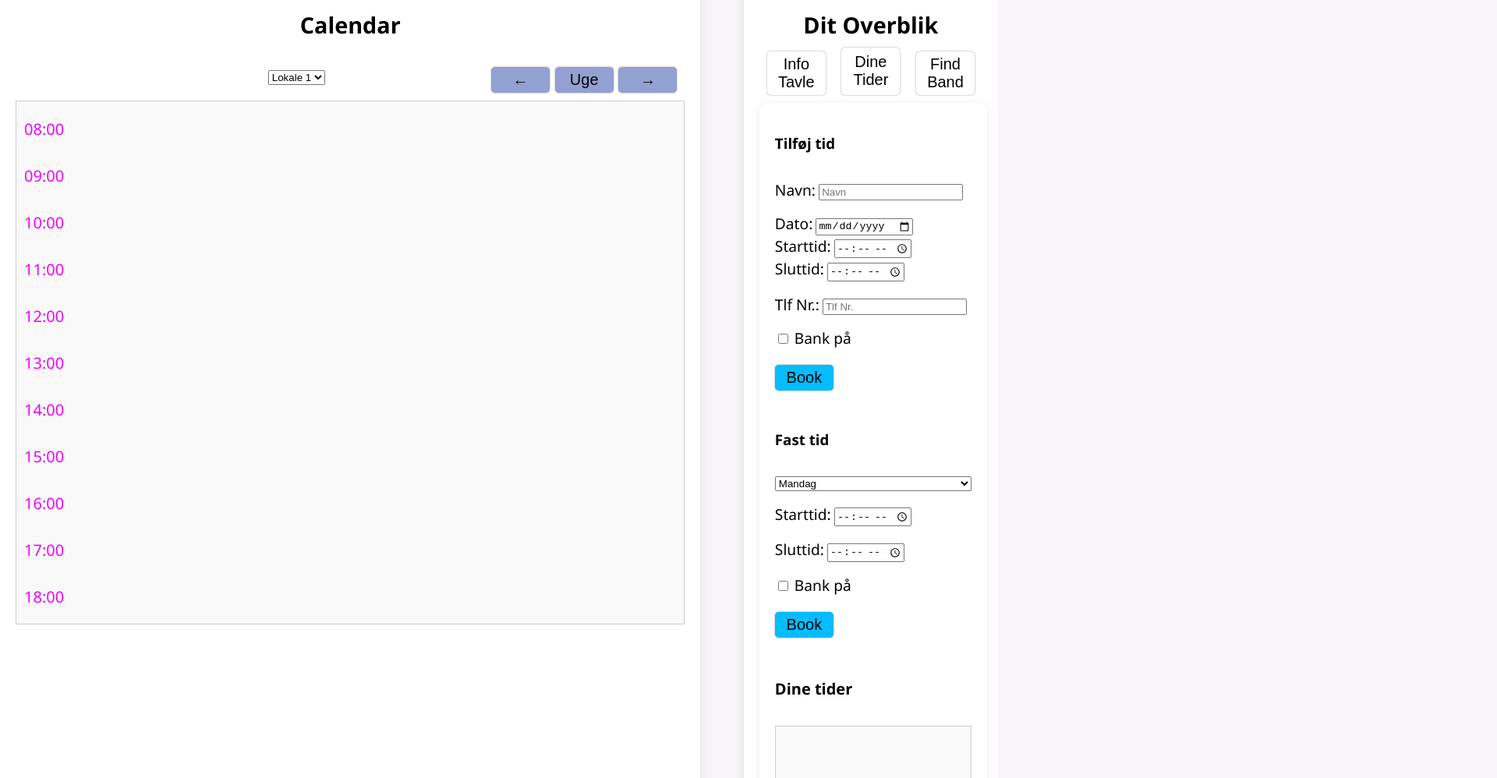
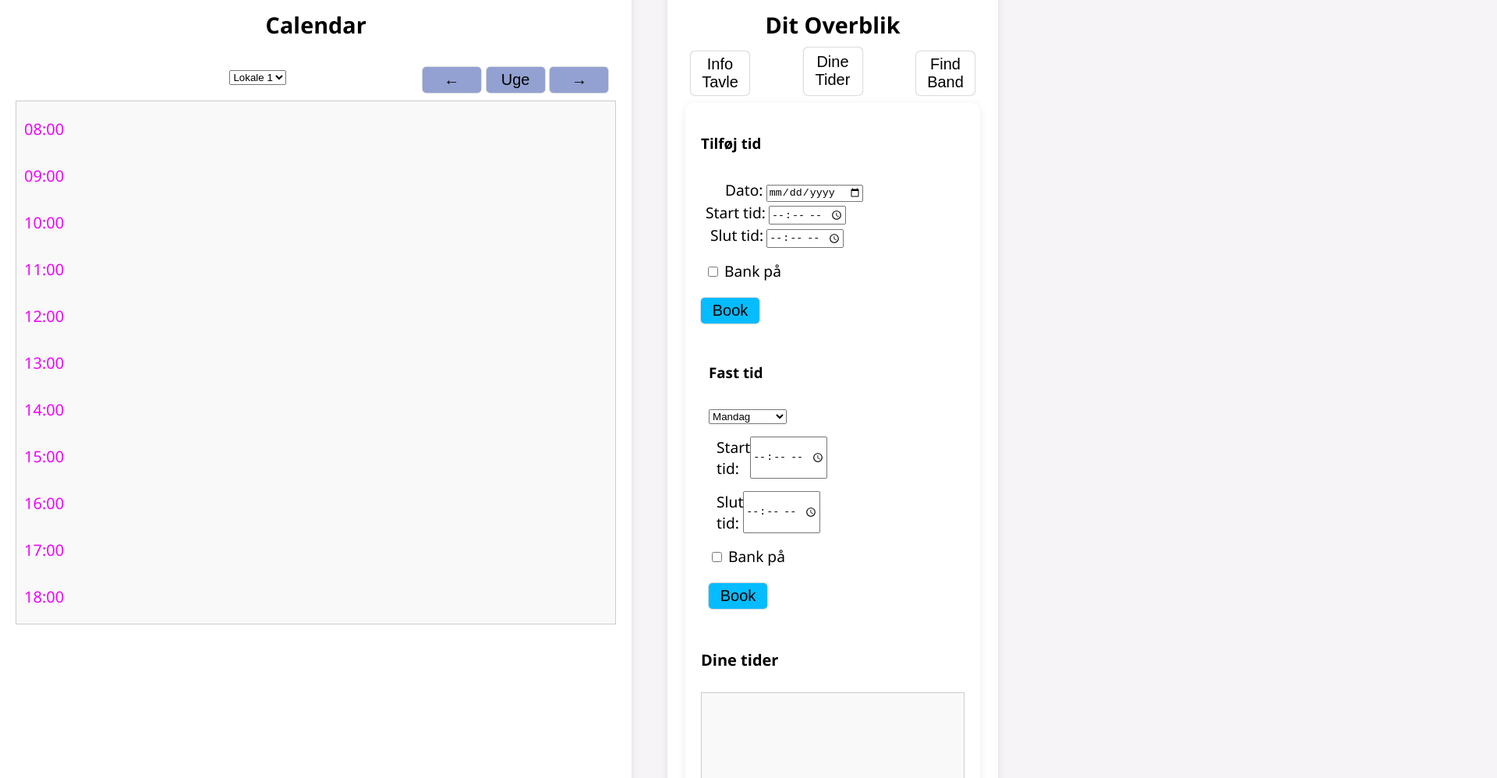
Before and after one commit to P2-Aamus/P2-Aamus1, a plain HTML site: page index.html in a window 1280 px wide. Shown: the part 102-1100 px from the top of the page at 78% size, 1920 px wide, since content can reach past the window. Drawn offline with nearby package versions, Linux system fonts and the light colour scheme; no server answers.

Commit message:
Pretty css
fast tider er giga knast

```diff
--- a/css mappe/calendar.css
+++ b/css mappe/calendar.css
@@ -18,6 +18,7 @@ body {
     font-size: 20px;
     margin-top: 5px; /* Du havde et mellemrum i '5  px', som er rettet */
   }
+
 
   /* Hover-effekt */
   button:hover {
@@ -197,7 +198,5 @@ body {
 
   #eventSelect  {
 align-self: center;
-margin-left: 12%
-
-;
+margin-left: 12%;
   }
--- a/css mappe/tid.css
+++ b/css mappe/tid.css
@@ -31,3 +31,49 @@
 .dinetider {
   font-size:20px;
 }
+
+
+/* alt herunder er styling af tilføj tid og fast tid mm */
+
+.form-rowdato { /*dato tilføj tid*/
+
+
+  margin-left: 31px;
+  width: 100000px;
+}
+.form-columnstart {
+
+  margin-left: 6px;
+}
+.form-columnslut {
+
+  margin-left: 12px;
+}
+
+.form-rowbank {
+  align-self: left;
+  margin-left: 5px;
+}
+
+
+.form-columnfd { /*dropdown fixed*/
+  display: left;
+  margin-left: 10px;
+  width: 100px;
+}
+
+.form-columnstartfixed { /*start dag fixed*/
+  display: flex;
+  margin-left: 10px;
+
+}
+
+.form-columnslutfixed { /*slut dag fixed*/
+  display: flex;
+  margin-left: 10px;
+}
+
+.form-rowfixedbank { /*bank på fixed*/
+  display: flex;
+  margin-left: 100px;
+}
--- a/funktion mappe/tid.js
+++ b/funktion mappe/tid.js
@@ -84,7 +84,7 @@ document.addEventListener("DOMContentLoaded", () => {
             bookingDiv.innerHTML = `
                 <p><strong>Navn:</strong> ${booking.title}</p>
                 <p><strong>Dato:</strong> ${new Date(booking.event_date).toLocaleDateString()}</p>
-                <p><strong>Kl:</strong> ${booking.start_time} til ${booking.end_time}</p>
+                <p><strong>Kl:</strong> ${parseInt(booking.start_time.split(':')[0])}:00 til ${parseInt(booking.end_time.split(':')[0])}:00</p>
                 <p><strong>Tlf Nr:</strong> ${booking.tlf_nr}</p>
                 <p><strong>Bank på:</strong> ${booking.bank_pa ? "Ja" : "Nej"}</p>
                 <button class="rediger-booking" data-index="${booking}">Redigér</button>
--- a/index.html
+++ b/index.html
@@ -141,34 +141,28 @@
                 <div class="tid-container" id="one-content" hidden="true">
                   <form id="dateTimeForm1">
 
-                    <div class="form-column">
-                      <label for="eventName">Navn:</label>
-                      <input type="text" id="eventName" placeholder="Navn" required>
-                    </div>
+
 
                     <div class="form-row">
-                      <div class="form-column">
+                      <div class="form-rowdato">
                         <label for="eventDate">Dato:</label>
                         <input type="date" id="eventDate" name="eventDate" required>
                       </div>
 
-                      <div class="form-column">
-                        <label for="eventTime">Starttid:</label>
+                      <div class="form-columnstart">
+                        <label for="eventTime">Start tid:</label>
                         <input type="time" id="eventTime" name="eventTime" required>
                       </div>
 
-                      <div class="form-column">
-                        <label for="endTime">Sluttid:</label>
+                      <div class="form-columnslut">
+                        <label for="endTime">Slut tid:</label>
                         <input type="time" id="endTime" name="endTime" required>
                       </div>
                     </div>
 
-                    <div class="form-column">
-                      <label for="eventTlfNr">Tlf Nr.:</label>
-                      <input type="number" id="eventTlfNr" placeholder="Tlf Nr." required>
-                    </div>
 
-                    <div class="form-row">
+
+                    <div class="form-rowbank">
                       <label>
                         <input type="checkbox" id="bankPå" name="bankPå"> Bank på
                       </label>
@@ -178,7 +172,7 @@
                   </form>
 
 
-                  <form class="form-column" id="fixedTImeForm">
+                  <form class="form-columnfd" id="fixedTImeForm">
 
                     <h3> Fast tid</h3>
                     <select id="fixedTimeDay">
@@ -191,17 +185,17 @@
                       <option value=7 >Søndag</option>
                     </select>
 
-                    <div class="form-column">
-                      <label for="startTimeFixed">Starttid:</label>
+                    <div class="form-columnstartfixed">
+                      <label for="startTimeFixed">Start tid:</label>
                       <input type="time" id="startTimeFixed" name="eventTime" required>
                     </div>
 
-                    <div class="form-column">
-                      <label for="endTimeFixed">Sluttid:</label>
+                    <div class="form-columnslutfixed">
+                      <label for="endTimeFixed">Slut tid:</label>
                       <input type="time" id="endTimeFixed" name="eventTime" required>
                     </div>
 
-                    <div class="form-row">
+                    <div class="form-rowfixedban">
                       <label>
                         <input type="checkbox" id="bankPåFixed" name="bankPå"> Bank på
                       </label>
```
